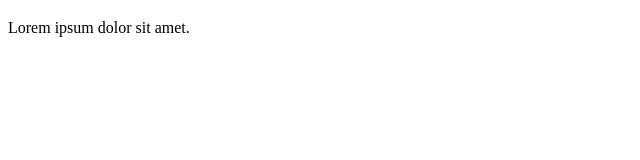
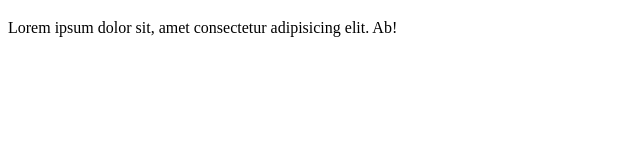
Before and after one commit to SamDing119/0916test, a plain HTML site: page index.html in a window 1280 px wide. Shown: the whole page, without its empty margins (0-640 px from the left). Drawn offline with Linux system fonts and the light colour scheme.

Commit message:
20220923

```diff
--- a/index.html
+++ b/index.html
@@ -11,7 +11,7 @@
     <article>
         <section>
             <h1></h1>
-        <p>Lorem ipsum dolor sit amet.</p>
+        <p>Lorem ipsum dolor sit, amet consectetur adipisicing elit. Ab!</p>
         </section>
         <section>
             <h1></h1>
```
